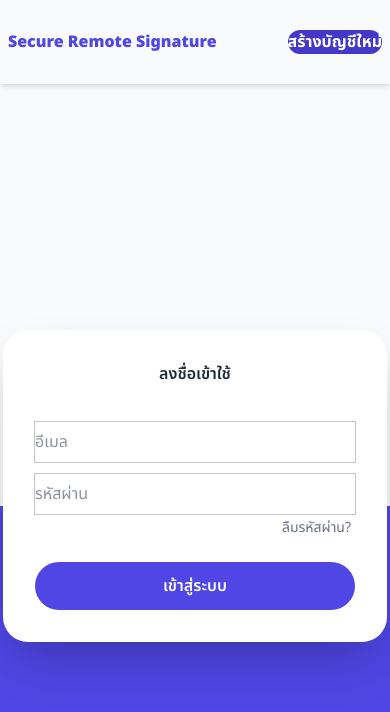
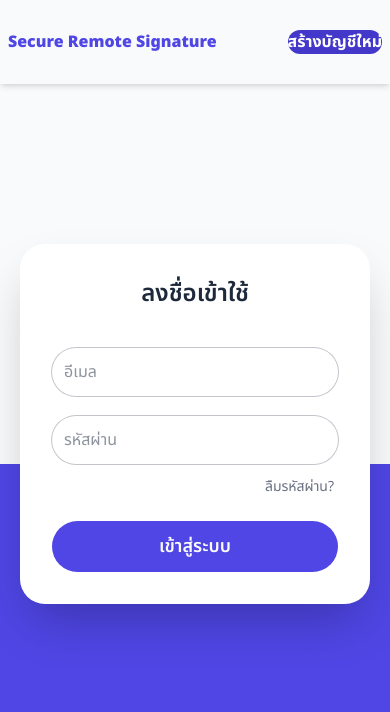
Before and after one commit to Secure-Remote-signature/RemoteSecureSignature, a Next.js app in the folder frontend/: page /login in a window 390 px wide. Shown: the top 712 px of the page. Built offline with nearby package versions, Linux system fonts and the light colour scheme.

Commit message:
style: update login page styles for improved layout and responsiveness

```diff
--- a/frontend/app/(userLogin)/login/page.tsx
+++ b/frontend/app/(userLogin)/login/page.tsx
@@ -11,11 +11,13 @@ export default function Login() {
     text-Slate-gray
     mt-3
     ring-1 ring-[#C3C5CB]
-    py-2
+    py-3
     pi:text-[16px] 2xl:text-[24px]
-    pi:rounded-[30px] 2xl:rounded-[50px]
-    pi:px-4 2xl:px-6
-    pi:mb-5 2xl:mb-5
+    pi:rounded-[30px] 2xl:rounded-[50px] rounded-[30px]
+    outline-none focus:ring-2 focus:ring-[#4F46E5]
+    transition-all
+    pi:px-4 2xl:px-5 px-3
+    pi:mb-5 2xl:mb-5 mb-2
     outline-none
     focus:ring-2 focus:ring-[#4F46E5]
     transition-all
@@ -28,7 +30,7 @@ export default function Login() {
     rounded-[30px]
     p-3
     hover:opacity-90 hover:shadow-lg transition-all
-    pi:text-[16px] 2xl:text-[24px]
+    pi:text-[16px] 2xl:text-[24px] text-[18px]
   `;
 
   const [email, setEmail] = useState("");
@@ -79,15 +81,15 @@ export default function Login() {
   };
 
   return (
-    <div className="min-h-screen relative flex items-center justify-center">
+    <div className="w-full h-full relative flex items-center justify-center">
       {/* Background Section */}
       <div className="absolute inset-0 z-0">
         <div className="h-1/2 w-full bg-[#F9FAFB]"></div>
         <div className="h-1/2 w-full bg-[#4F46E5]"></div>
       </div>
       {/* Login Card */}
-      <div className="relative z-10 bg-white mb-10 rounded-[25px] shadow-2xl w-full max-w-sm 2xl:max-w-md p-8 pi:p-6 flex flex-col items-center">
-        <h1 className="text-Slate-gray font-semibold pi:text-[24px] 2xl:text-[32px] mb-2">
+      <div className="relative z-10 bg-white mb-20 rounded-[25px] shadow-2xl w-full max-w-sm 2xl:max-w-md p-8 pi:p-6 mx-5 flex flex-col items-center">
+        <h1 className="text-Slate-gray font-semibold pi:text-[24px] 2xl:text-[32px] text-[24px] mb-2">
           ลงชื่อเข้าใช้
         </h1>
         <form className="w-full flex flex-col mt-2" onSubmit={handleLogin}>
@@ -119,7 +121,7 @@ export default function Login() {
             <button
               type="button"
               onClick={() => router.push('/forgotpass')}
-              className="text-sm text-gray-500 hover:text-red-500 hover:underline transition-colors">
+              className="text-[14px] 2xl:text-[16px] text-gray-500 hover:text-red-500 hover:underline transition-colors">
               ลืมรหัสผ่าน?
             </button>
           </div>
```
